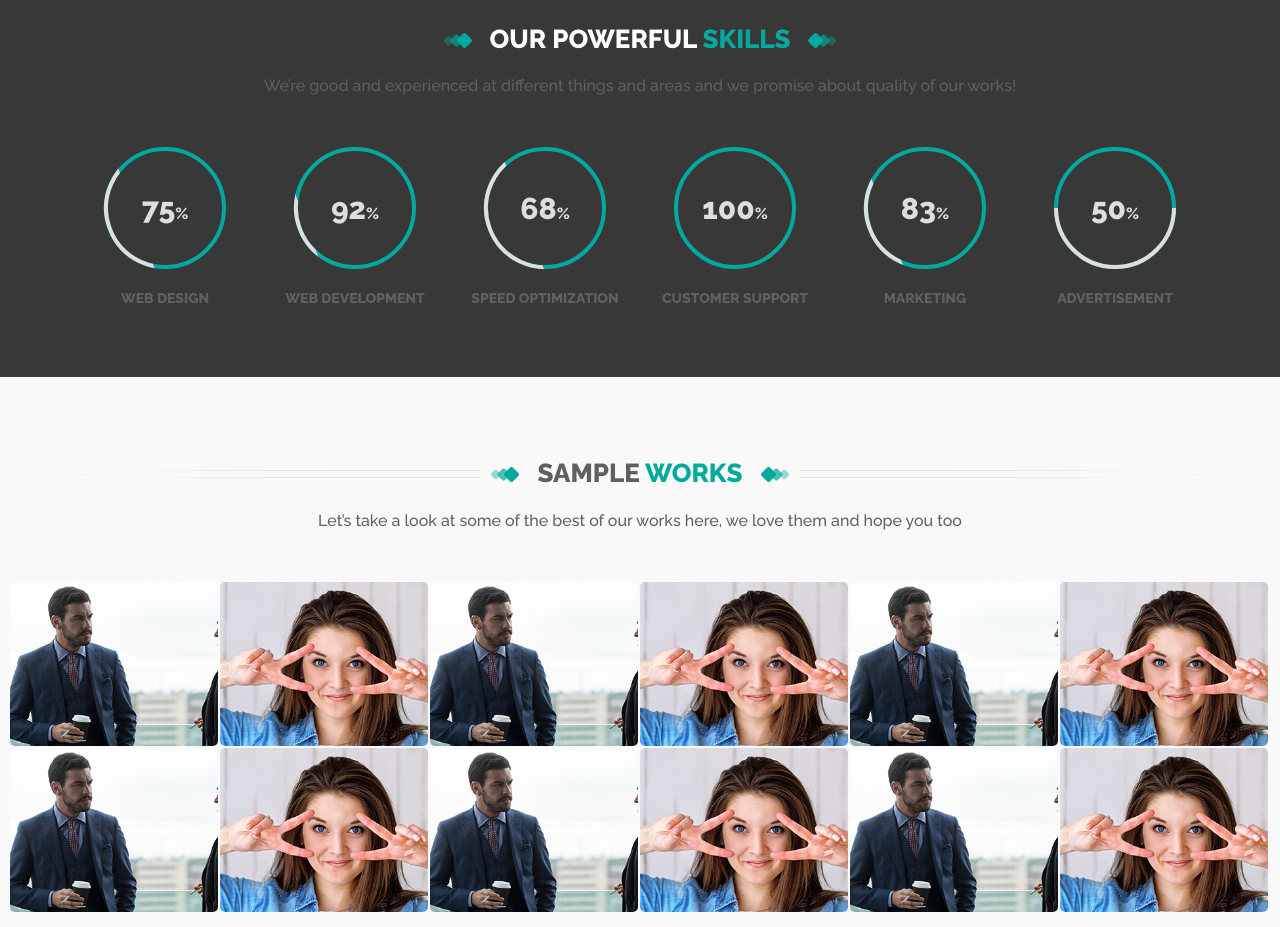
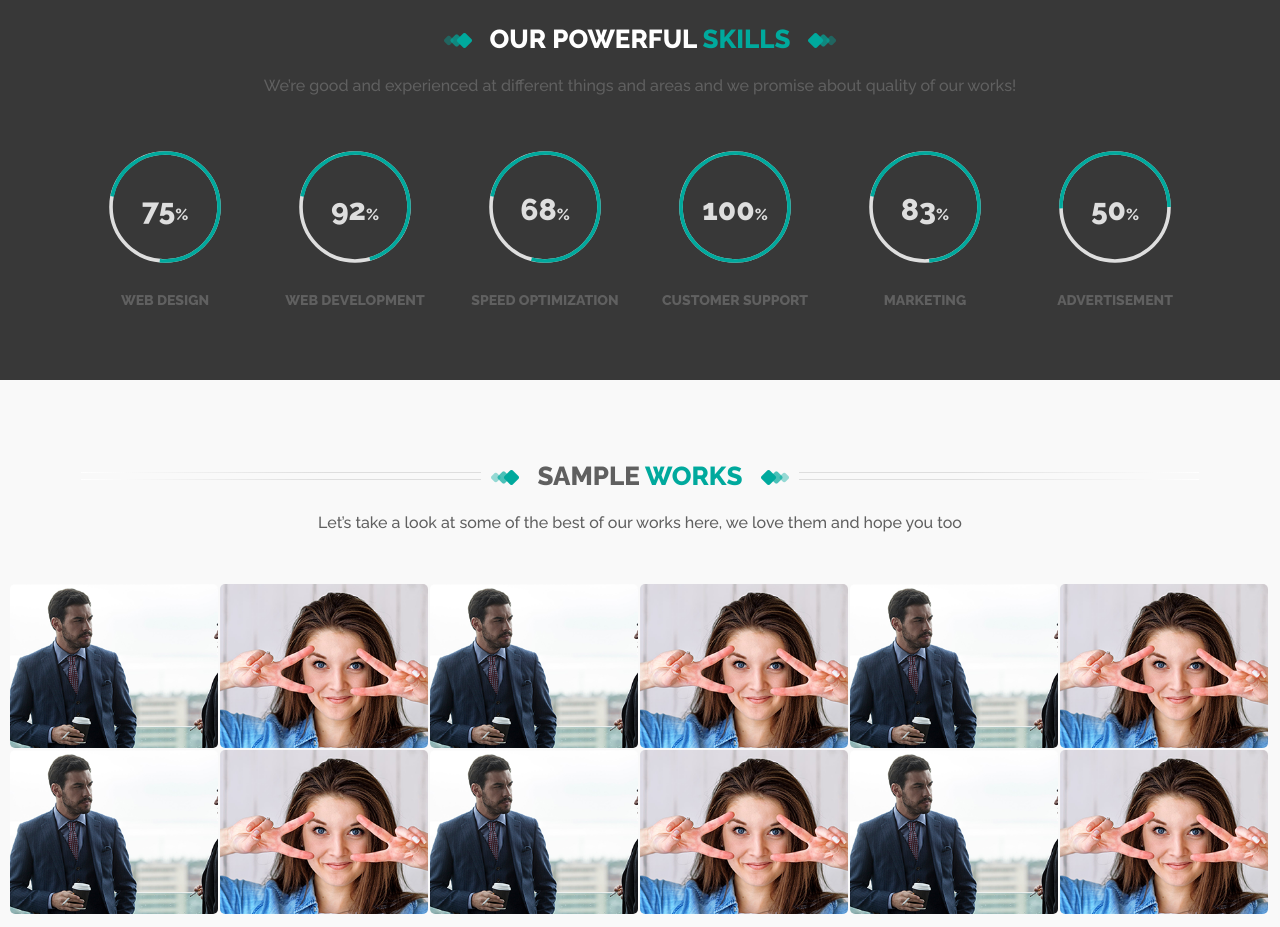
Before and after one commit to fedcalmus/startup, a website: page index.html in a window 1280 px wide. Shown: the part 2800-3727 px from the top of the page. Drawn offline with nearby package versions, Linux system fonts and the light colour scheme; some packages are replaced by stand-ins of ours.

Commit message:
circle svg

```diff
--- a/assets/sass/specific-components/_index.scss
+++ b/assets/sass/specific-components/_index.scss
@@ -171,7 +171,6 @@
   }
 }
 
-
 // Skills section
 
 .skills {
@@ -187,52 +186,60 @@
       flex-direction: column;
       align-items: center;
 
+      .circle {
+        position: relative;
 
-      .circle, .circle .segment {
-        @include border-all(4px, solid, $green);
-        @include border-radius(50%);
-        height: 122px;
+        svg {
+          height: 120px;
+          width: 120px;
           position: relative;
-        width: 122px;
         }
 
-      .circle .segment {
-        position: absolute;
-        left: -4px;
-        top: -4px;
-        border-color: $lightGray;
-        @include transform(rotate(250deg));
+        circle {
+          stroke-width: 3px;
+          fill: transparent;
         }
 
-      .custom {
-        @include transform(rotate(180deg)!important);
+        .gray {
+          stroke: $lightGray;
         }
 
-      .inset50 {
-        @include clip-path(inset(0 0 50% 0));
+        .green75 {
+          stroke: $green;
+          stroke-dasharray: 180, 75; /* length of arc, circumference of circle */
+          stroke-dashoffset: -150; /* offset of arc from start point (1/2 arc length + 1/4 circumference) */
         }
 
-      .inset68 {
-        @include clip-path(inset(0 0 68% 0));
-      }
-      .inset75 {
-        @include clip-path(inset(0 0 75% 0));
+        .green92 {
+          stroke: $green;
+          stroke-dasharray: 180, 92; /* length of arc, circumference of circle */
+          stroke-dashoffset: -150; /* offset of arc from start point (1/2 arc length + 1/4 circumference) */
         }
 
-      .inset83 {
-        @include clip-path(inset(0 0 83% 0));
+        .green68 {
+          stroke: $green;
+          stroke-dasharray: 180, 68; /* length of arc, circumference of circle */
+          stroke-dashoffset: -150; /* offset of arc from start point (1/2 arc length + 1/4 circumference) */
         }
 
-      .inset92 {
-        @include clip-path(inset(0 0 92% 0));
+        .green100 {
+          stroke: $green;
+          stroke-dasharray: 180, 0; /* length of arc, circumference of circle */
+          stroke-dashoffset: -150; /* offset of arc from start point (1/2 arc length + 1/4 circumference) */
         }
 
-      .inset100 {
-        @include clip-path(inset(0 0 100% 0));
+        .green83 {
+          stroke: $green;
+          stroke-dasharray: 180, 83; /* length of arc, circumference of circle */
+          stroke-dashoffset: -150; /* offset of arc from start point (1/2 arc length + 1/4 circumference) */
         }
 
+        .green50 {
+          stroke: $green;
+          stroke-dasharray: 180, 140; /* length of arc, circumference of circle */
+          stroke-dashoffset: -140; /* offset of arc from start point (1/2 arc length + 1/4 circumference) */
+        }
 
-      .circle {
 
         em {
           font-size: 30px;
@@ -248,9 +255,9 @@
       }
 
       .skill {
-        @extend .extraBold;
-        @extend .uppercase;
-        @extend .pt20;
+        padding-top: 20px;
+        text-transform: uppercase;
+        font-weight: $extraBold;
       }
     }
   }
--- a/index.html
+++ b/index.html
@@ -231,42 +231,60 @@
         <div class="items flex">
             <div class="item">
                 <div class="circle">
-                    <div class="segment inset75"></div>
+                    <svg viewBox='0 0 100 100' class="segment">
+                        <circle cx='50' cy='50' r='45' class="gray"/>
+                        <circle cx='50' cy='50' r='45' class="green75"/>
+                    </svg>
                     <em>75<span>%</span></em>
                 </div>
                 <h3 class="skill">web design</h3>
             </div>
             <div class="item">
                 <div class="circle">
-                    <div class="segment inset92"></div>
+                    <svg viewBox='0 0 100 100' class="segment">
+                        <circle cx='50' cy='50' r='45' class="gray"/>
+                        <circle cx='50' cy='50' r='45' class="green92"/>
+                    </svg>
                     <em>92<span>%</span></em>
                 </div>
                 <h3 class="skill">web development</h3>
             </div>
             <div class="item">
                 <div class="circle">
-                    <div class="segment inset68"></div>
+                    <svg viewBox='0 0 100 100' class="segment">
+                        <circle cx='50' cy='50' r='45' class="gray"/>
+                        <circle cx='50' cy='50' r='45' class="green68"/>
+                    </svg>
                     <em>68<span>%</span></em>
                 </div>
                 <h3 class="skill">speed optimization</h3>
             </div>
             <div class="item">
                 <div class="circle">
-                    <div class="segment inset100"></div>
+                    <svg viewBox='0 0 100 100' class="segment">
+                        <circle cx='50' cy='50' r='45' class="gray"/>
+                        <circle cx='50' cy='50' r='45' class="green100"/>
+                    </svg>
                     <em>100<span>%</span></em>
                 </div>
                 <h3 class="skill">customer support</h3>
             </div>
             <div class="item">
                 <div class="circle">
-                    <div class="segment inset83"></div>
+                    <svg viewBox='0 0 100 100' class="segment">
+                        <circle cx='50' cy='50' r='45' class="gray"/>
+                        <circle cx='50' cy='50' r='45' class="green83"/>
+                    </svg>
                     <em>83<span>%</span></em>
                 </div>
                 <h3 class="skill">marketing</h3>
             </div>
             <div class="item">
                 <div class="circle">
-                    <div class="segment inset50 custom"></div>
+                    <svg viewBox='0 0 100 100' class="segment">
+                        <circle cx='50' cy='50' r='45' class="gray"/>
+                        <circle cx='50' cy='50' r='45' class="green50"/>
+                    </svg>
                     <em>50<span>%</span></em>
                 </div>
                 <h3 class="skill">advertisement</h3>
```
Also changed, not shown: assets/style/main.css, 1 other file. Lines whose indentation alone changed are shown as unchanged.
